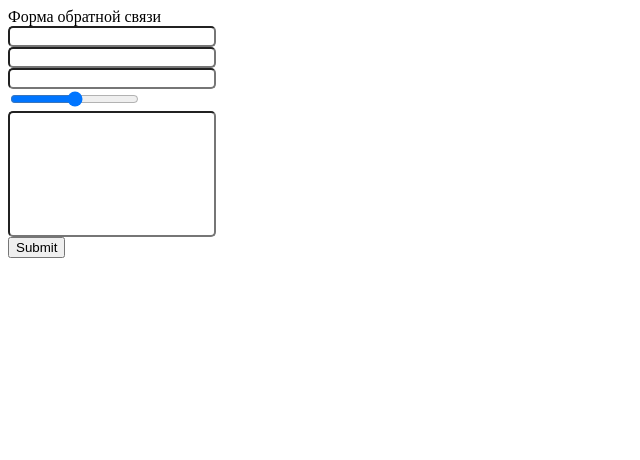
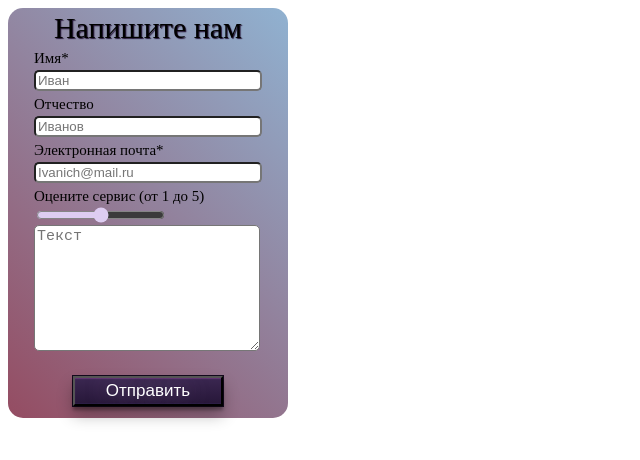
Before and after one commit to VitaliyOne/tg-contact-form, a website: page src/index.html in a window 1280 px wide. Shown: the whole page, without its empty margins (0-640 px from the left). Drawn offline with Linux system fonts and the light colour scheme.

Commit message:
Add HTML contact form

```diff
--- a/src/css/style.css
+++ b/src/css/style.css
@@ -1,27 +1,81 @@
 /* стили для страницы */
-.form {
-    height: 120px;
-    width: 200px;
+.formFeedback{
+    background: linear-gradient(45deg, rgba(103, 0, 31, .7), rgba(34, 101, 163, .5));
+    display: flex;
+    flex-direction: column;
+    justify-content: center;
+    align-items: center;
+    font-size: 30px;
+    border-radius: 15px;
+    padding: 30px;
+}
+.titleFeedback {
+    font-size: 30px;
+    margin-top: 10px;
+    text-shadow: 1px 1px 1px #271739;
 }
 
-.textInpute {
+.formFeedback {
+    width: 220px;
+    font-size: 20px;
+    height: 350px;
+}
+
+.textFeedback {
+    font-size: 15px;
+    padding-top: 5px;
+}
+
+.textInputeFeedback {
     border-radius: 5px;
-    width: 200px;
+    width: 220px;
 }
 
 .feedback {
     border-radius: 5px;
-    font-size: 20px;
+    font-size: 15px;
     height: 120px;
-    width: 200px;
+    width: 220px;
 }
 
-.resultEvaluation {
+.new {
+    display: flex;
+    flex-direction: row;
+    justify-content: space-between;
+}
+
+.resultEvaluationFeedback {
     font-size: 20px;
 }
 
-.sumbit {
-    border-radius: 5px;
+input[type="range"] {
+    accent-color: rgb(221, 205, 241);
+  }
 
+input[type=submit] {
+    width: 150px;
+    height: 30px;
+    text-decoration: none;
+    color: #ffffff;
+    text-align: center;
+    line-height: 20px;
+    display: block;
+    margin: 20px auto;
+    font: normal 17px arial;
+}
 
+input[type=submit]:not(.active) {
+    box-shadow: inset 0 1px 1px rgba(111, 55, 125, 0.8), inset 0 -1px 0px rgba(63, 59, 113, 0.2), 0 9px 16px 0 rgba(0, 0, 0, 0.3), 0 4px 3px 0 rgba(0, 0, 0, 0.3), 0 0 0 1px #150a1e;
+    background-image: linear-gradient(#3b2751, #271739);
+    text-shadow: 0 0 21px rgba(223, 206, 228, 0.5), 0 -1px 0 #311d47;
 }
+
+input[type=submit]:not(.active):hover,
+input[type=submit]:not(.active):focus {
+    transition: color 200ms linear, text-shadow 500ms linear;
+    color: #76f16a;
+    text-shadow: 0 0 21px rgba(223, 206, 228, 0.5), 0 0 10px rgba(223, 206, 228, 0.4), 0 0 2px #2a153c;
+}
+input[type=submit]:not(:hover) {
+    transition: 0.6s;
+}
--- a/src/index.html
+++ b/src/index.html
@@ -8,16 +8,24 @@
 		<link rel="stylesheet" href="css/style.css" />
 	</head>
 	<body>
-		<div> Форма обратной связи </div>
-		<form onsubmit="return false" class="form" action="" method="get">
-			<input class="textInpute" id="UserFirstName" type="text" value=""> <br>
-			<input class="textInpute" id="UserLastName" type="text" value=""> <br>
-			<input class="textInpute" id="UserEmail" type="text" value=""> <br>
-			<input id="Evaluation" type="range" step="1" min="1" max="5" value="">
-			<div id="resultEvaluation" class="resultEvaluation"></div>
-			<input class="feedback" id="Feedback" type="text" value="" autocomplete="off"> <br>
-			<input class="submit" type="submit" id="submit">
-		</form>
+		<div class="formFeedback">
+			<div class="titleFeedback">Напишите нам</div>
+			<form onsubmit="return false" class="form" action="" method="get">
+				<div class="textFeedback">Имя*</div>
+				<input class="textInputeFeedback" placeholder="Иван" id="UserFirstName" type="text" value="">
+				<div class="textFeedback">Отчество</div>
+				<input class="textInputeFeedback" placeholder="Иванов" id="UserLastName" type="text" value="">
+				<div class="textFeedback">Электронная почта*</div>
+				<input class="textInputeFeedback" placeholder="Ivanich@mail.ru" id="UserEmail" type="text" value="">
+				<div class="textFeedback">Оцените сервис (от 1 до 5)</div>
+				<div class="new">
+					<input id="Evaluation" type="range" step="1" min="1" max="5" value="">
+					<div id="resultEvaluation" class="resultEvaluationFeedback"></div>
+				</div>
+				<textarea class="feedback" placeholder="Текст" id="Feedback" type="text" value="" autocomplete="off"></textarea>
+				<input class="submitFeedback" type="submit" id="submit" value="Отправить">
+			</form>
+		</div>
 		<script src="js/index.js"></script>
 	</body>
 </html>
--- a/src/js/index.js
+++ b/src/js/index.js
@@ -1,30 +1,53 @@
 // скрипты
 const url = 'https://api.telegram.org/bot6525982560:AAFDLrlGgnm3_S4tzx3RMYJIOUfg0cHT0OI/sendMessage?chat_id=951317487&text=';
-const UserFirstName = document.getElementById("UserFirstName");
-const UserLastName = document.getElementById("UserLastName");
-const UserEmail = document.getElementById("UserEmail");
-const Evaluation = document.getElementById("Evaluation");
-const Feedback = document.getElementById("Feedback");
 
+submit.onclick = function(event) {
+  check = checkEvaluation(Evaluation.value);
+  const api = `Имя: ${UserFirstName.value} ${UserLastName.value} %0AОценка:  ${check} %0AЭлектронная почта: ${UserEmail.value} %0AСообщение: ${encodeURIComponent(Feedback.value)}`;
+  fetch(url+api)
+  .then(response => responsOut(response.status))
+  .catch(err => alert(`Ошибка отправки`))
+}
 
-let evaluation = '';
+function responsOut(response) {
+  const responseNew = response;
+  if (responseNew >= 400) {
+    console.log('Ошибка отправки')
+    return response
+  } else {
+    console.log('Удачно')
+    return response
+  }
+}
+
+function checkEvaluation (evaluation) {
+  switch (evaluation) {
+    case '1':
+      evaluation = "очень плохо";
+      return evaluation;
+    case '2':
+      evaluation = "плохо";
+      return evaluation;
+    case '3':
+      evaluation = "удовлетворительно";
+      return evaluation;
+    case '4':
+      evaluation = "хорошо";
+      return evaluation;
+    case '5':
+      evaluation = "отлично";
+      return evaluation;
+  }
+}
+
+/*let evaluation = '';
 document.getElementById("Evaluation").addEventListener("change", function() {
     evaluation = this.value;
-    if (evaluation > 3){
-        document.getElementById("resultEvaluation").innerHTML = `Спасибо за оценку`;
-    } else {
-        document.getElementById("resultEvaluation").innerHTML = `Мы станем лучше`;
-    }
-  });
+  });*/
 
-  let form = {
+ /*let form = {
     name: `${UserFirstName.value} ${UserLastName.value}`,
     email: `${UserEmail.value}`,
-    evaluation: `${evaluation}`,
+    evaluationForm: `${Evaluation.value}`,
     feedback: `${Feedback.value}`
-  };
-
-submit.onclick = function(event) {
-    const message = Feedback.value;
-    console.log(encodeURIComponent(`${message}`));
-}
+   };*/
```
